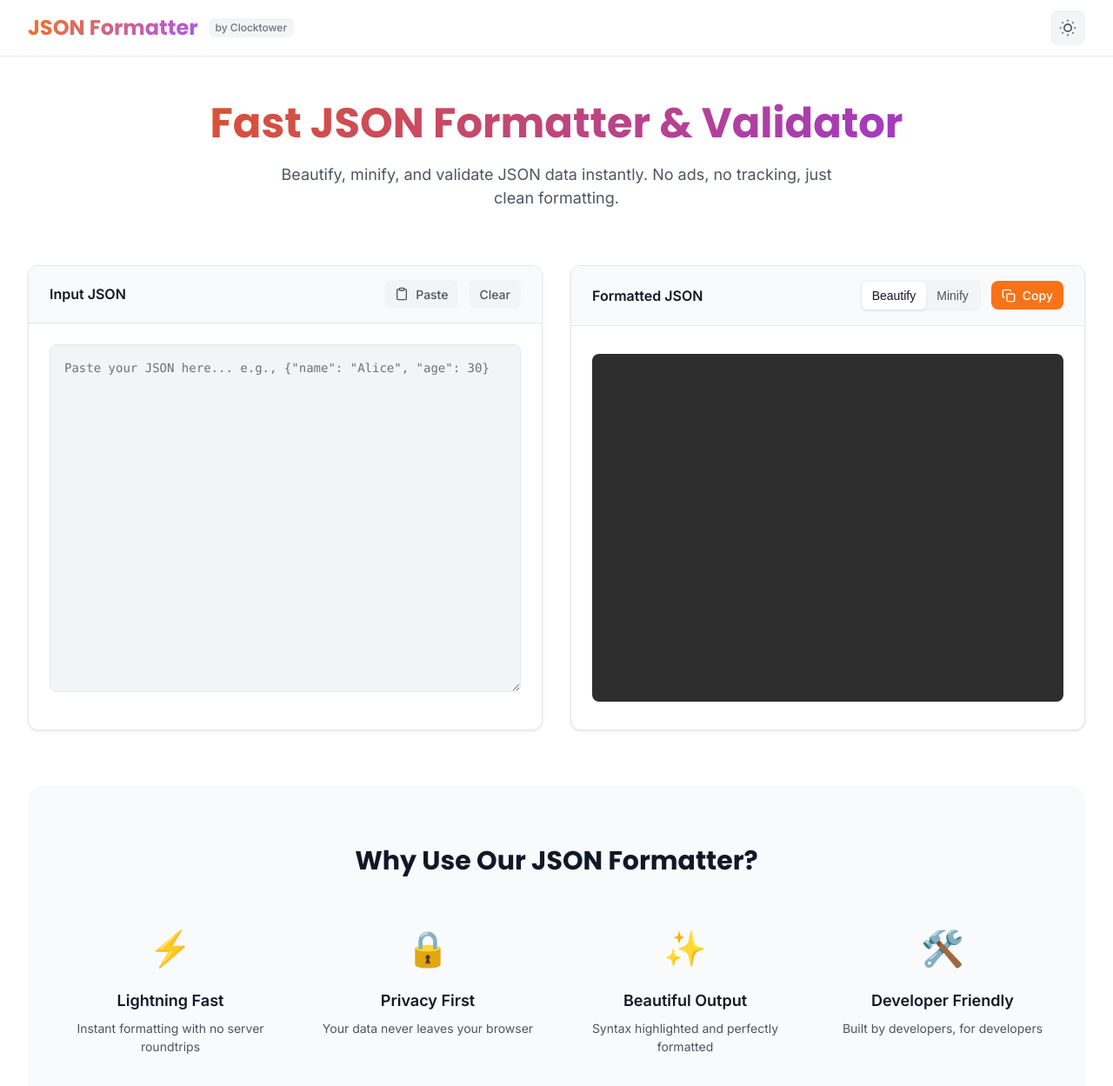
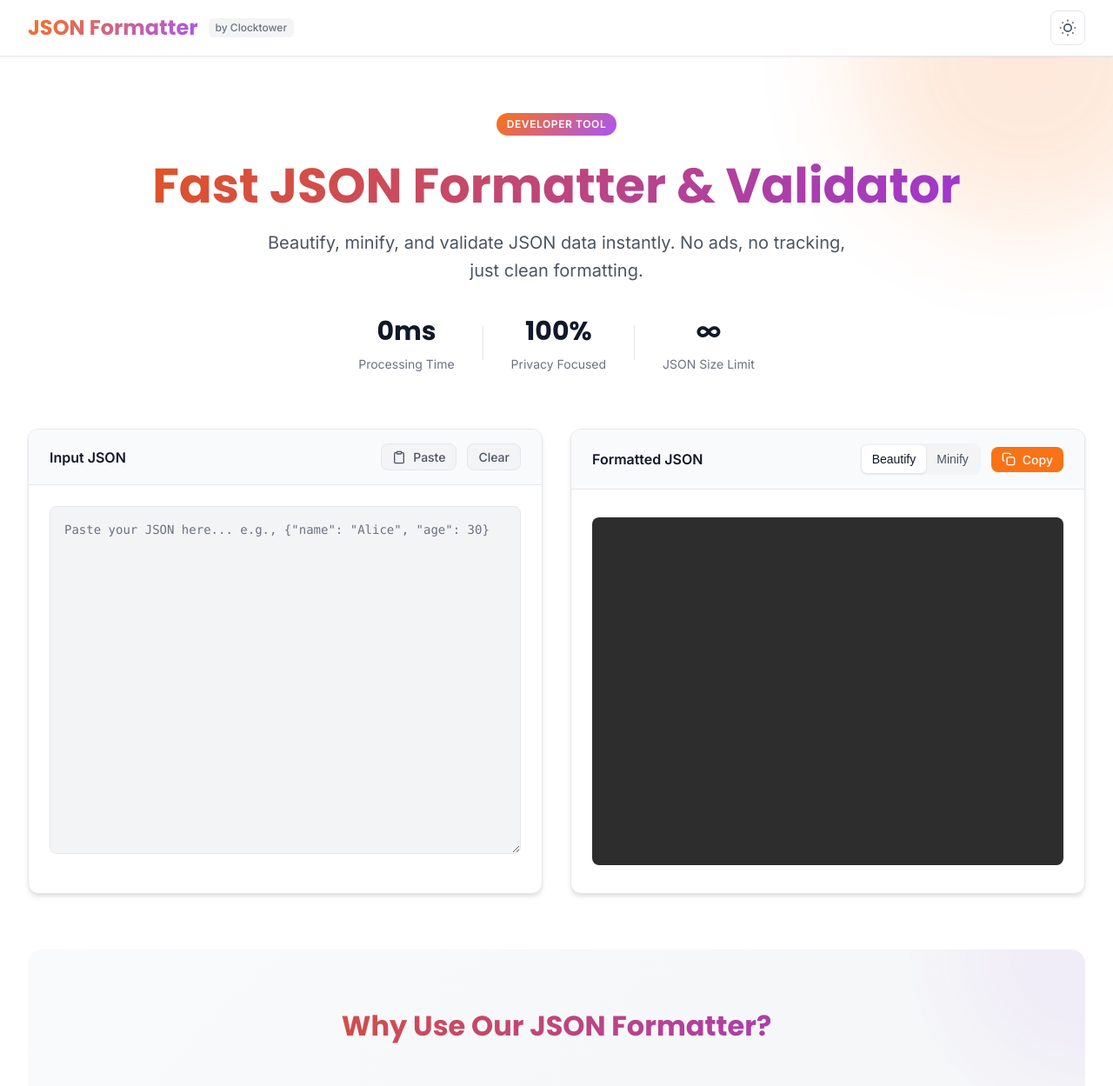
Before and after one commit to TickTockBent/json_formatter, a plain HTML site: page index.html in a window 1280 px wide. Shown: the top 1249 px of the page at 87% size. Drawn offline with nearby package versions, Linux system fonts and the light colour scheme.

Commit message:
Enhance hero section with developer badge and performance stats; improve header styling and transitions

```diff
--- a/index.html
+++ b/index.html
@@ -76,8 +76,25 @@
         <div class="container">
             <!-- Hero Section -->
             <section class="hero">
+                <div class="hero-badge">Developer Tool</div>
                 <h2 class="hero-title">Fast JSON Formatter & Validator</h2>
                 <p class="hero-subtitle">Beautify, minify, and validate JSON data instantly. No ads, no tracking, just clean formatting.</p>
+                <div class="hero-stats">
+                    <div class="stat">
+                        <span class="stat-value">0ms</span>
+                        <span class="stat-label">Processing Time</span>
+                    </div>
+                    <div class="stat-divider"></div>
+                    <div class="stat">
+                        <span class="stat-value">100%</span>
+                        <span class="stat-label">Privacy Focused</span>
+                    </div>
+                    <div class="stat-divider"></div>
+                    <div class="stat">
+                        <span class="stat-value">∞</span>
+                        <span class="stat-label">JSON Size Limit</span>
+                    </div>
+                </div>
             </section>
 
             <!-- Tool Section -->
--- a/styles.css
+++ b/styles.css
@@ -123,17 +123,18 @@ body {
 
 /* Header */
 .header {
-  background-color: var(--bg-primary);
-  border-bottom: 1px solid var(--border-color);
   position: sticky;
   top: 0;
   z-index: 50;
-  backdrop-filter: blur(10px);
-  background-color: rgba(255, 255, 255, 0.9);
+  backdrop-filter: blur(12px);
+  background-color: rgba(255, 255, 255, 0.95);
+  border-bottom: 1px solid var(--border-color);
+  box-shadow: 0 1px 3px rgba(0, 0, 0, 0.05);
 }
 
 body.dark-mode .header {
-  background-color: rgba(17, 24, 39, 0.9);
+  background-color: rgba(17, 24, 39, 0.95);
+  border-bottom-color: var(--gray-700);
 }
 
 .header-content {
@@ -176,21 +177,50 @@ body.dark-mode .header {
   justify-content: center;
   width: 2.5rem;
   height: 2.5rem;
-  border: none;
-  background-color: var(--bg-tertiary);
+  border: 1px solid var(--border-color);
+  background-color: var(--bg-primary);
   color: var(--text-secondary);
   border-radius: var(--radius-md);
   cursor: pointer;
   transition: all var(--transition-base);
+  position: relative;
+  overflow: hidden;
+}
+
+.theme-toggle::before {
+  content: '';
+  position: absolute;
+  top: 50%;
+  left: 50%;
+  width: 0;
+  height: 0;
+  background: var(--primary-500);
+  border-radius: 50%;
+  transform: translate(-50%, -50%);
+  transition: all var(--transition-slow);
+  opacity: 0.1;
+}
+
+.theme-toggle:hover::before {
+  width: 100%;
+  height: 100%;
 }
 
 .theme-toggle:hover {
-  background-color: var(--gray-200);
-  color: var(--text-primary);
+  background-color: var(--bg-tertiary);
+  color: var(--primary-500);
+  border-color: var(--primary-500);
+}
+
+body.dark-mode .theme-toggle {
+  background-color: var(--gray-800);
+  border-color: var(--gray-700);
 }
 
 body.dark-mode .theme-toggle:hover {
-  background-color: var(--gray-600);
+  background-color: var(--gray-700);
+  color: var(--secondary-500);
+  border-color: var(--secondary-500);
 }
 
 .sun-icon,
@@ -209,13 +239,61 @@ body.dark-mode .sun-icon {
 /* Main Content */
 .main {
   min-height: calc(100vh - 4rem - 5rem);
-  padding: var(--space-2xl) 0;
+  padding: var(--space-3xl) 0;
+  position: relative;
+  overflow: hidden;
+}
+
+/* Background gradient effects */
+.main::before,
+.main::after {
+  content: '';
+  position: absolute;
+  border-radius: 50%;
+  filter: blur(60px);
+  opacity: 0.15;
+  pointer-events: none;
+}
+
+.main::before {
+  width: 400px;
+  height: 400px;
+  background: var(--primary-500);
+  top: -200px;
+  right: -100px;
+}
+
+.main::after {
+  width: 600px;
+  height: 600px;
+  background: var(--secondary-500);
+  bottom: -300px;
+  left: -200px;
+}
+
+body.dark-mode .main::before,
+body.dark-mode .main::after {
+  opacity: 0.1;
 }
 
 /* Hero Section */
 .hero {
   text-align: center;
   margin-bottom: var(--space-3xl);
+  position: relative;
+}
+
+.hero-badge {
+  display: inline-block;
+  padding: 0.25rem 0.75rem;
+  background: linear-gradient(135deg, var(--primary-500), var(--secondary-500));
+  color: white;
+  font-size: 0.75rem;
+  font-weight: 600;
+  text-transform: uppercase;
+  letter-spacing: 0.05em;
+  border-radius: 9999px;
+  margin-bottom: var(--space-lg);
 }
 
 .hero-title {
@@ -232,15 +310,60 @@ body.dark-mode .sun-icon {
 
 @media (min-width: 768px) {
   .hero-title {
-    font-size: 3rem;
+    font-size: 3.5rem;
   }
 }
 
 .hero-subtitle {
-  font-size: 1.125rem;
+  font-size: 1.25rem;
   color: var(--text-secondary);
-  max-width: 40rem;
-  margin: 0 auto;
+  max-width: 42rem;
+  margin: 0 auto var(--space-xl);
+  line-height: 1.6;
+}
+
+.hero-stats {
+  display: flex;
+  justify-content: center;
+  align-items: center;
+  gap: var(--space-xl);
+  margin-top: var(--space-xl);
+  flex-wrap: wrap;
+}
+
+.stat {
+  text-align: center;
+}
+
+.stat-value {
+  display: block;
+  font-size: 1.875rem;
+  font-weight: 700;
+  color: var(--text-primary);
+  font-family: var(--font-display);
+}
+
+.stat-label {
+  display: block;
+  font-size: 0.875rem;
+  color: var(--text-tertiary);
+  margin-top: 0.25rem;
+}
+
+.stat-divider {
+  width: 1px;
+  height: 2.5rem;
+  background-color: var(--border-color);
+}
+
+@media (max-width: 640px) {
+  .stat-divider {
+    display: none;
+  }
+
+  .hero-stats {
+    gap: var(--space-lg);
+  }
 }
 
 /* Tool Section */
@@ -265,8 +388,22 @@ body.dark-mode .sun-icon {
   background-color: var(--bg-primary);
   border: 1px solid var(--border-color);
   border-radius: var(--radius-lg);
-  box-shadow: 0 1px 3px var(--shadow-color);
+  box-shadow: 0 4px 6px -1px rgba(0, 0, 0, 0.1), 0 2px 4px -1px rgba(0, 0, 0, 0.06);
   overflow: hidden;
+  transition: transform var(--transition-base), box-shadow var(--transition-base);
+}
+
+.panel:hover {
+  transform: translateY(-2px);
+  box-shadow: 0 10px 15px -3px rgba(0, 0, 0, 0.1), 0 4px 6px -2px rgba(0, 0, 0, 0.05);
+}
+
+body.dark-mode .panel {
+  box-shadow: 0 10px 15px -3px rgba(0, 0, 0, 0.3), 0 4px 6px -2px rgba(0, 0, 0, 0.2);
+}
+
+body.dark-mode .panel:hover {
+  box-shadow: 0 20px 25px -5px rgba(0, 0, 0, 0.3), 0 10px 10px -5px rgba(0, 0, 0, 0.2);
 }
 
 .panel-header {
@@ -302,42 +439,74 @@ body.dark-mode .sun-icon {
   border: none;
   border-radius: var(--radius-md);
   cursor: pointer;
-  transition: all var(--transition-base);
+  transition: all var(--transition-fast);
   display: inline-flex;
   align-items: center;
   justify-content: center;
   gap: var(--space-xs);
   white-space: nowrap;
+  position: relative;
+  overflow: hidden;
+}
+
+.btn::before {
+  content: '';
+  position: absolute;
+  top: 0;
+  left: 0;
+  width: 100%;
+  height: 100%;
+  background: linear-gradient(to right, transparent, rgba(255, 255, 255, 0.2), transparent);
+  transform: translateX(-100%);
+  transition: transform 0.6s;
+}
+
+.btn:hover::before {
+  transform: translateX(100%);
 }
 
 .btn-sm {
   font-size: 0.875rem;
-  padding: var(--space-xs) var(--space-sm);
+  padding: 0.375rem 0.75rem;
 }
 
 .btn-primary {
   background-color: var(--primary-500);
   color: white;
+  box-shadow: 0 1px 2px 0 rgba(0, 0, 0, 0.05);
 }
 
 .btn-primary:hover {
   background-color: var(--primary-600);
   transform: translateY(-1px);
-  box-shadow: 0 4px 6px rgba(249, 115, 22, 0.2);
+  box-shadow: 0 4px 6px rgba(249, 115, 22, 0.25);
+}
+
+.btn-primary:focus {
+  outline: none;
+  box-shadow: 0 0 0 3px rgba(249, 115, 22, 0.5);
 }
 
 .btn-secondary {
   background-color: var(--bg-tertiary);
   color: var(--text-secondary);
+  border: 1px solid var(--border-color);
 }
 
 .btn-secondary:hover {
-  background-color: var(--gray-200);
+  background-color: var(--gray-50);
   color: var(--text-primary);
+  border-color: var(--gray-300);
+}
+
+body.dark-mode .btn-secondary {
+  background-color: var(--gray-700);
+  border-color: var(--gray-600);
 }
 
 body.dark-mode .btn-secondary:hover {
   background-color: var(--gray-600);
+  border-color: var(--gray-500);
 }
 
 /* Format Toggle */
@@ -429,43 +598,94 @@ body.dark-mode .error-message {
 
 /* Features Section */
 .features {
-  background-color: var(--bg-secondary);
-  padding: var(--space-3xl) var(--space-xl);
+  background: linear-gradient(135deg, var(--bg-secondary) 0%, var(--bg-tertiary) 100%);
+  padding: var(--space-3xl);
   border-radius: var(--radius-xl);
+  position: relative;
+  overflow: hidden;
+}
+
+.features::before {
+  content: '';
+  position: absolute;
+  width: 300px;
+  height: 300px;
+  background: var(--secondary-500);
+  opacity: 0.05;
+  border-radius: 50%;
+  top: -150px;
+  right: -150px;
+  filter: blur(40px);
+}
+
+body.dark-mode .features {
+  background: linear-gradient(135deg, var(--gray-800) 0%, var(--gray-700) 100%);
 }
 
 .features-title {
   font-family: var(--font-display);
-  font-size: 1.875rem;
+  font-size: 2rem;
   font-weight: 700;
   text-align: center;
   margin-bottom: var(--space-2xl);
+  background: linear-gradient(135deg, var(--primary-600) 0%, var(--secondary-600) 100%);
+  -webkit-background-clip: text;
+  -webkit-text-fill-color: transparent;
+  background-clip: text;
 }
 
 .features-grid {
   display: grid;
-  grid-template-columns: repeat(auto-fit, minmax(250px, 1fr));
+  grid-template-columns: repeat(auto-fit, minmax(260px, 1fr));
   gap: var(--space-xl);
 }
 
 .feature {
   text-align: center;
+  padding: var(--space-lg);
+  background: var(--bg-primary);
+  border-radius: var(--radius-lg);
+  border: 1px solid var(--border-color);
+  transition: transform var(--transition-base), box-shadow var(--transition-base);
+}
+
+.feature:hover {
+  transform: translateY(-4px);
+  box-shadow: 0 10px 25px -5px rgba(0, 0, 0, 0.1);
+}
+
+body.dark-mode .feature {
+  background: var(--gray-800);
+  border-color: var(--gray-700);
+}
+
+body.dark-mode .feature:hover {
+  box-shadow: 0 10px 25px -5px rgba(0, 0, 0, 0.3);
 }
 
 .feature-icon {
-  font-size: 2.5rem;
+  font-size: 3rem;
   margin-bottom: var(--space-md);
+  display: inline-block;
+  transform: scale(1);
+  transition: transform var(--transition-base);
+}
+
+.feature:hover .feature-icon {
+  transform: scale(1.1);
 }
 
 .feature-title {
-  font-size: 1.125rem;
+  font-size: 1.25rem;
   font-weight: 600;
   margin-bottom: var(--space-xs);
+  color: var(--text-primary);
 }
 
 .feature-desc {
   font-size: 0.875rem;
   color: var(--text-secondary);
+  line-height: 1.6;
 }
 
 /* Footer */
```
